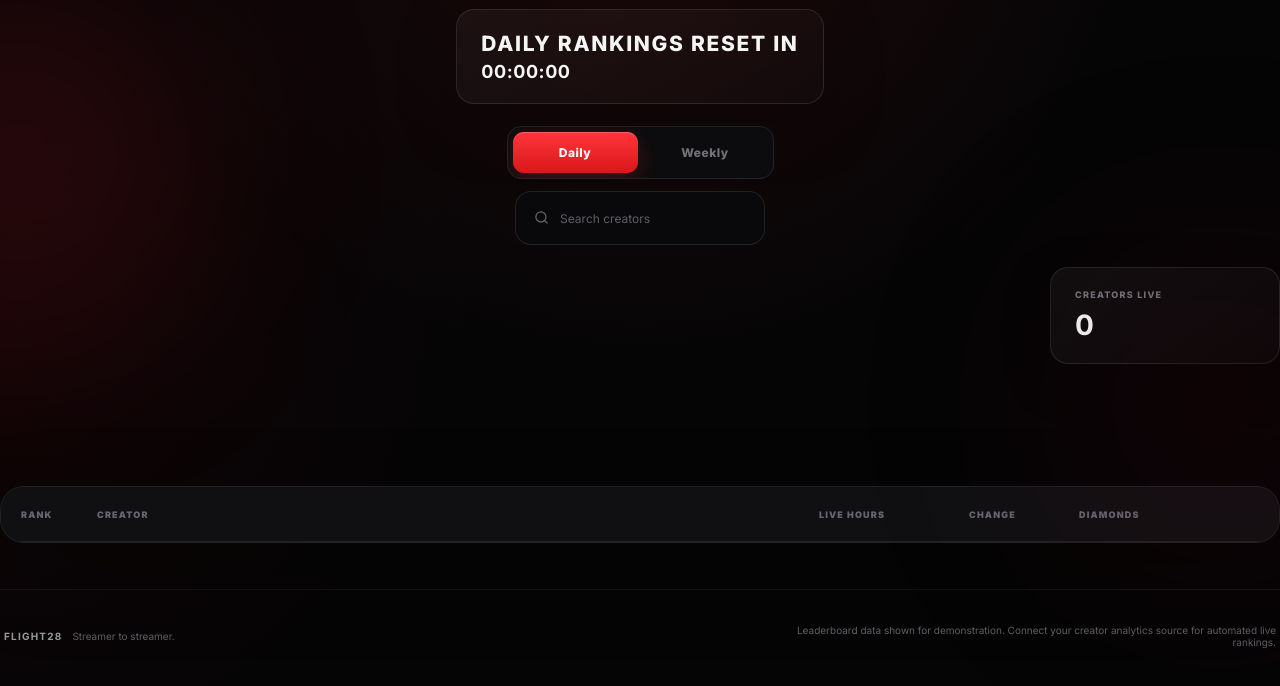
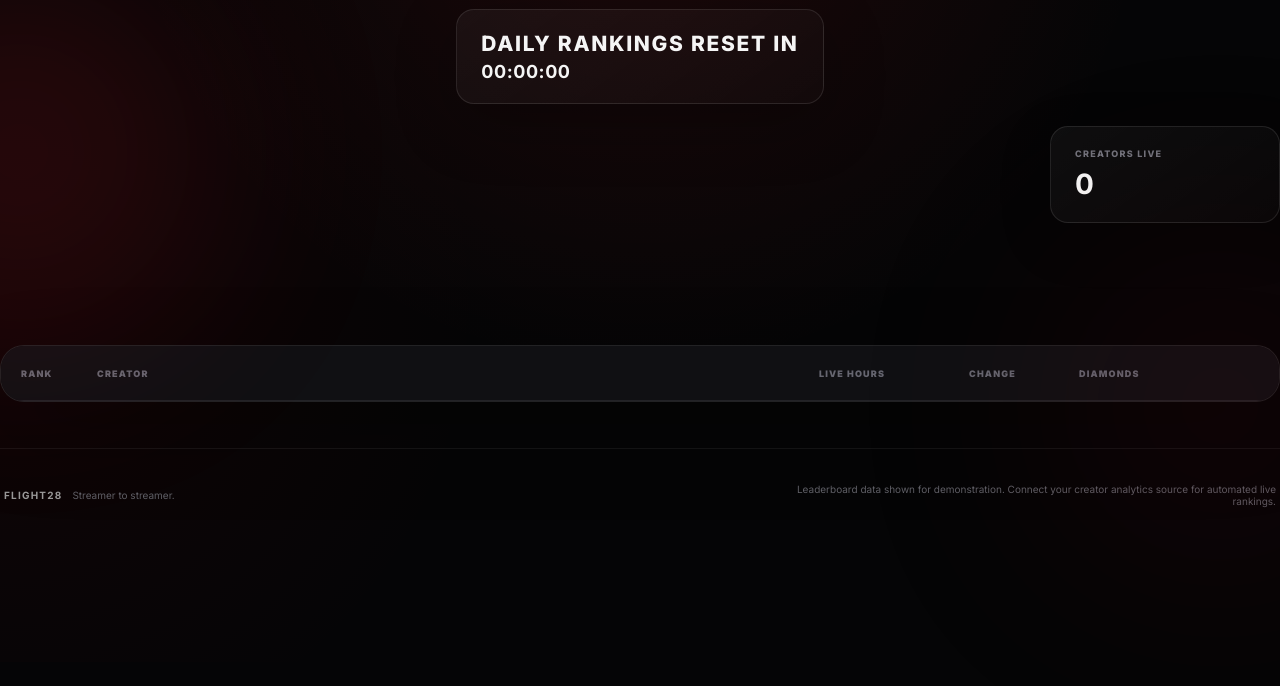
Before and after one commit to flight28agency/FLIGHT28-RANKINGS-, a website: page index.html in a window 1280 px wide. Shown: the part 138-824 px from the top of the page. After the commit the page ends 800 px from the top, so only its background shows below. Drawn offline with Linux system fonts and the light colour scheme.

Commit message:
Update index.html

```diff
--- a/index.html
+++ b/index.html
@@ -42,17 +42,7 @@
   </div>
 </section>
 
-    <section class="controls">
-      <div class="tabs" role="tablist">
-        <button class="tab active" data-period="daily">Daily</button>
-        <button class="tab" data-period="weekly">Weekly</button>
-      </div>
 
-      <label class="search-wrap">
-        <svg viewBox="0 0 24 24" aria-hidden="true"><path d="m21 21-4.35-4.35m2.35-5.65a8 8 0 1 1-16 0 8 8 0 0 1 16 0Z"/></svg>
-        <input id="searchInput" placeholder="Search creators" autocomplete="off" />
-      </label>
-    </section>
 
     <section class="stats-row">
    <article class="mini-stat">
```
